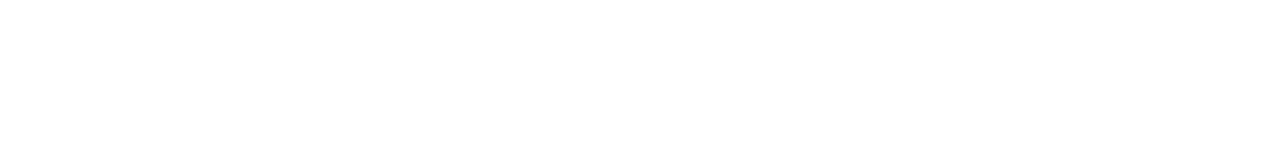
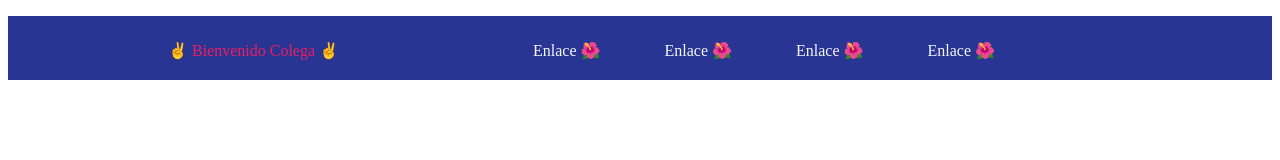
Before and after one commit to Inti15/CSS, a plain HTML site: page display_Navbar/index.html in a window 1280 px wide. Drawn offline with Linux system fonts and the light colour scheme.

Commit message:
Se agregan estilos al css (ejercicio terminado)

```diff
--- a/display_Navbar/assets/css/style.css
+++ b/display_Navbar/assets/css/style.css
@@ -0,0 +1,24 @@
+ul{
+  background-color: #283593;
+}
+
+li{
+  display: inline-block;
+  padding: 20px;
+  list-style: none;
+}
+
+a{
+  color: whitesmoke;
+  text-decoration: none;
+  padding: 10px;
+}
+
+a:hover{
+  color: #2196F3;
+}
+
+span{
+  color: #E91E63;
+  margin: 0 100px;
+}
--- a/display_Navbar/index.html
+++ b/display_Navbar/index.html
@@ -3,8 +3,20 @@
   <head>
     <meta charset="utf-8">
     <title>Navbar</title>
+    <link rel="stylesheet" href="assets/css/style.css">
   </head>
   <body>
+    <ul>
+      <li>
+        <span>✌ Bienvenido Colega ✌ </span>
+      </li>
+      <li>
+        <li><a href="">Enlace 🌺</a></li>
+        <li><a href="">Enlace 🌺</a></li>
+        <li><a href="">Enlace 🌺</a></li>
+        <li><a href="">Enlace 🌺</a></li>
+      </li>
+    </ul>
 
   </body>
 </html>
```
